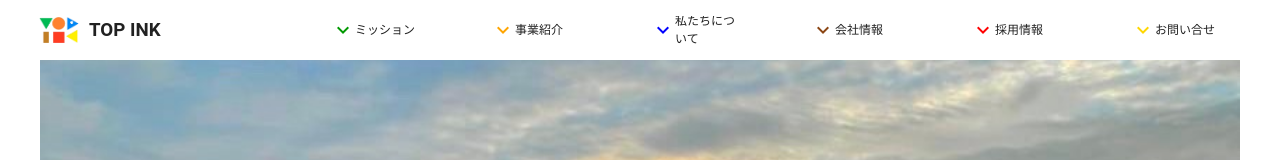
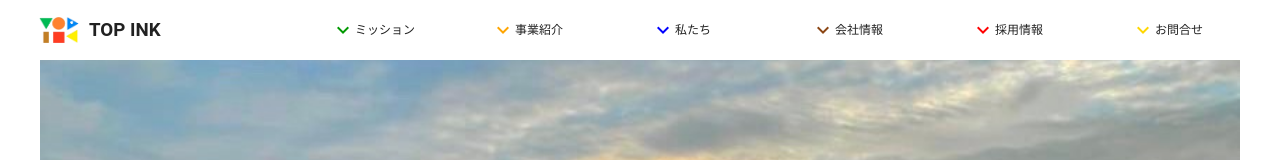
Before and after one commit to enuii3/topink-client, a Nuxt app: page / in a window 1280 px wide. Shown: the top 160 px of the page. Built offline with nearby package versions, Linux system fonts and the light colour scheme.

Commit message:
私たちについてに修正

```diff
--- a/constants/constant.ts
+++ b/constants/constant.ts
@@ -17,7 +17,7 @@ export const headerMenu = [
   },
   {
     title: "aboutUs",
-    text: "私たちについて",
+    text: "私たち",
   },
   {
     title: "office",
@@ -29,6 +29,6 @@ export const headerMenu = [
   },
   {
     title: "contact",
-    text: "お問い合せ",
+    text: "お問合せ",
   },
 ];
--- a/pages/index.vue
+++ b/pages/index.vue
@@ -2,7 +2,7 @@
 import { TopCard } from "~/features/Top";
 import { MissionCard } from "~/features/Mission";
 import { BusinessesCard } from "~/features/Businesses";
-import { NewsCard } from "~/features/News";
+import { OfficeCard } from "~/features/Office";
 import { AboutUsCard } from "~/features/AboutUs";
 import { RecruitCard } from "~/features/Recruit";
 import { ContactCard } from "~/features/Contact";
@@ -10,7 +10,7 @@ import { ContactCard } from "~/features/Contact";
 const componentCards = [
   MissionCard,
   BusinessesCard,
-  NewsCard,
+  OfficeCard,
   AboutUsCard,
   RecruitCard,
   ContactCard,
@@ -21,10 +21,10 @@ const componentCards = [
   <div>
     <TopCard />
     <component
-      v-for="(card, i) in componentCards"
-      :key="i"
+      v-for="(card, index) in componentCards"
+      :key="index"
       :is="card"
-      :menu-index-number="i"
+      :menu-index-number="index"
     />
   </div>
 </template>
```
